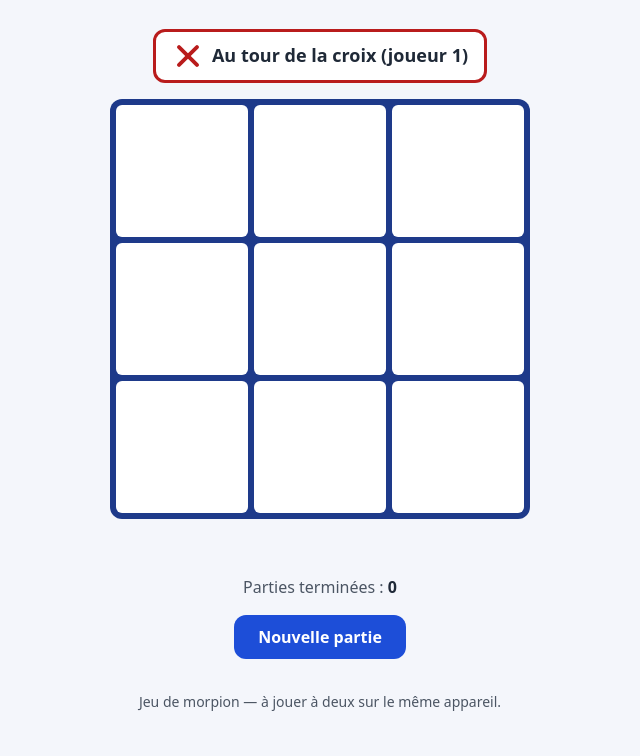
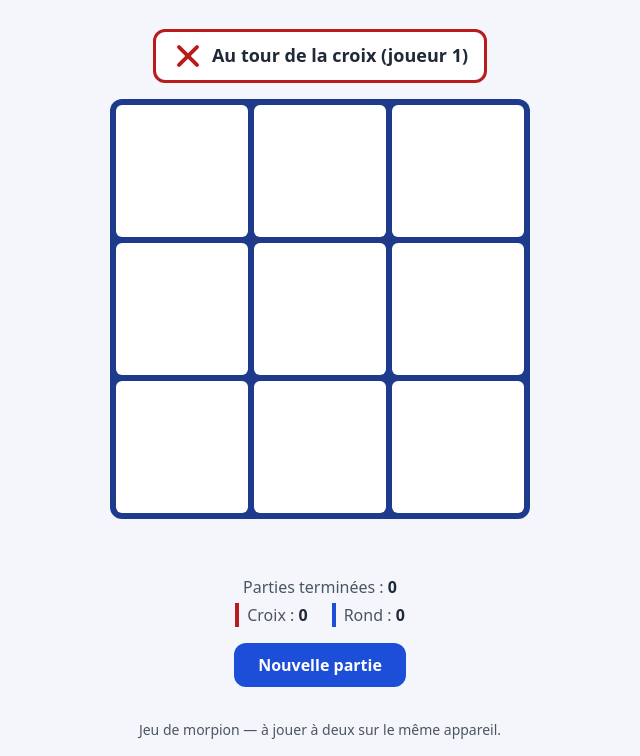
Before and after one commit to Keewee-IA-Corp/jeu-morpion, a plain HTML site: page index.html in a window 1280 px wide. Shown: the part 141-897 px from the top of the page, without its empty margins (320-960 px from the left). Before the commit the page ends 869 px from the top, so only its background shows below. Drawn offline with Linux system fonts and the light colour scheme.

Commit message:
JME-20261122-220353 : Afficher le score de victoires de chaque joueur sous la grille
J'ai ajouté le score sous la grille, dans un bloc « bilan » qui contient aussi le compteur de parties terminées. Au chargement, il affiche « Croix : 0 » et « Rond : 0 ». Quand une victoire est annoncée, le gagnant prend 1 point. Un match nul ne change aucun score. « Nouvelle partie » garde le score, qui n'est jamais sauvegardé et repart donc à 0 quand on actualise la page.

Réalisé par DeveloppeurIA (modèle : claude-opus-5-5).

```diff
--- a/assets/css/style.css
+++ b/assets/css/style.css
@@ -241,6 +241,36 @@ body {
   color: var(--couleur-texte-doux);
 }
 
+/* Bilan de la session : compteur de parties et score des joueurs */
+.bilan {
+  display: flex;
+  flex-direction: column;
+  align-items: center;
+  gap: var(--espace-xs);
+}
+
+.score {
+  display: flex;
+  flex-wrap: wrap;
+  justify-content: center;
+  gap: var(--espace-s) var(--espace-l);
+  margin: 0;
+  color: var(--couleur-texte-doux);
+}
+
+.score__joueur {
+  padding-left: var(--espace-s);
+  border-left: 4px solid var(--couleur-grille);
+}
+
+.score__joueur--croix {
+  border-left-color: var(--couleur-croix);
+}
+
+.score__joueur--rond {
+  border-left-color: var(--couleur-rond);
+}
+
 /* Compteur de parties terminées */
 .compteur {
   margin: 0;
--- a/assets/js/main.js
+++ b/assets/js/main.js
@@ -53,6 +53,36 @@
   function compterPartieTerminee() {
     partiesTerminees += 1;
     afficherCompteur();
+  }
+
+  /* Nombre de victoires de chaque joueur depuis l'ouverture de la page.
+     Les matchs nuls ne sont pas comptés ici. Conservé par « Nouvelle partie »,
+     remis à 0 à chaque actualisation (pas de sauvegarde). */
+  var victoires = {};
+  victoires[Regles.CROIX] = 0;
+  victoires[Regles.ROND] = 0;
+
+  var IDS_SCORE = {};
+  IDS_SCORE[Regles.CROIX] = "score-croix";
+  IDS_SCORE[Regles.ROND] = "score-rond";
+
+  /** Affiche le nombre de victoires de la croix et du rond sous la grille. */
+  function afficherScore() {
+    [Regles.CROIX, Regles.ROND].forEach(function (joueur) {
+      var valeur = document.getElementById(IDS_SCORE[joueur]);
+      if (valeur) {
+        valeur.textContent = String(victoires[joueur]);
+      }
+    });
+  }
+
+  /** Ajoute une victoire au gagnant, à appeler une seule fois quand une partie se termine. */
+  function compterVictoire(gagnant) {
+    if (!gagnant || !victoires.hasOwnProperty(gagnant)) {
+      return; // match nul : aucun score ne change
+    }
+    victoires[gagnant] += 1;
+    afficherScore();
   }
 
   /** Récupère les 9 cases de la grille, dans l'ordre (0 à 8). */
@@ -166,6 +196,7 @@
       masquerTour();
       afficherMessage(texteFinDePartie());
       compterPartieTerminee();
+      compterVictoire(partie.gagnant);
       return;
     }
     // Coup valide : on efface un éventuel message d'erreur et on change de tour.
@@ -206,6 +237,7 @@
     }
     afficherTour();
     afficherCompteur();
+    afficherScore();
   }
 
   demarrer();
@@ -219,6 +251,9 @@
     },
     partiesTerminees: function () {
       return partiesTerminees;
+    },
+    victoires: function () {
+      return { croix: victoires[Regles.CROIX], rond: victoires[Regles.ROND] };
     }
   };
 })();
--- a/index.html
+++ b/index.html
@@ -38,8 +38,17 @@
       <!-- Zone de messages annoncés aux lecteurs d'écran (coup interdit, victoire, match nul) -->
       <p class="jeu__message" id="message" aria-live="polite"></p>
 
-      <!-- Nombre de parties terminées (victoire ou match nul) depuis l'ouverture de la page -->
-      <p class="compteur">Parties terminées : <span class="compteur__valeur" id="compteur-parties">0</span></p>
+      <!-- Bilan de la session : parties terminées et victoires de chaque joueur (remis à 0 à l'actualisation) -->
+      <div class="bilan">
+        <!-- Nombre de parties terminées (victoire ou match nul) depuis l'ouverture de la page -->
+        <p class="compteur">Parties terminées : <span class="compteur__valeur" id="compteur-parties">0</span></p>
+
+        <!-- Nombre de victoires de chaque joueur (les matchs nuls ne sont pas comptés) -->
+        <p class="score">
+          <span class="score__joueur score__joueur--croix">Croix : <span class="compteur__valeur" id="score-croix">0</span></span>
+          <span class="score__joueur score__joueur--rond">Rond : <span class="compteur__valeur" id="score-rond">0</span></span>
+        </p>
+      </div>
 
       <!-- Relance une partie sans recharger la page (grille vidée, la croix recommence) -->
       <button type="button" class="bouton" id="nouvelle-partie">Nouvelle partie</button>
```
Also changed, not shown: 2 other files.
